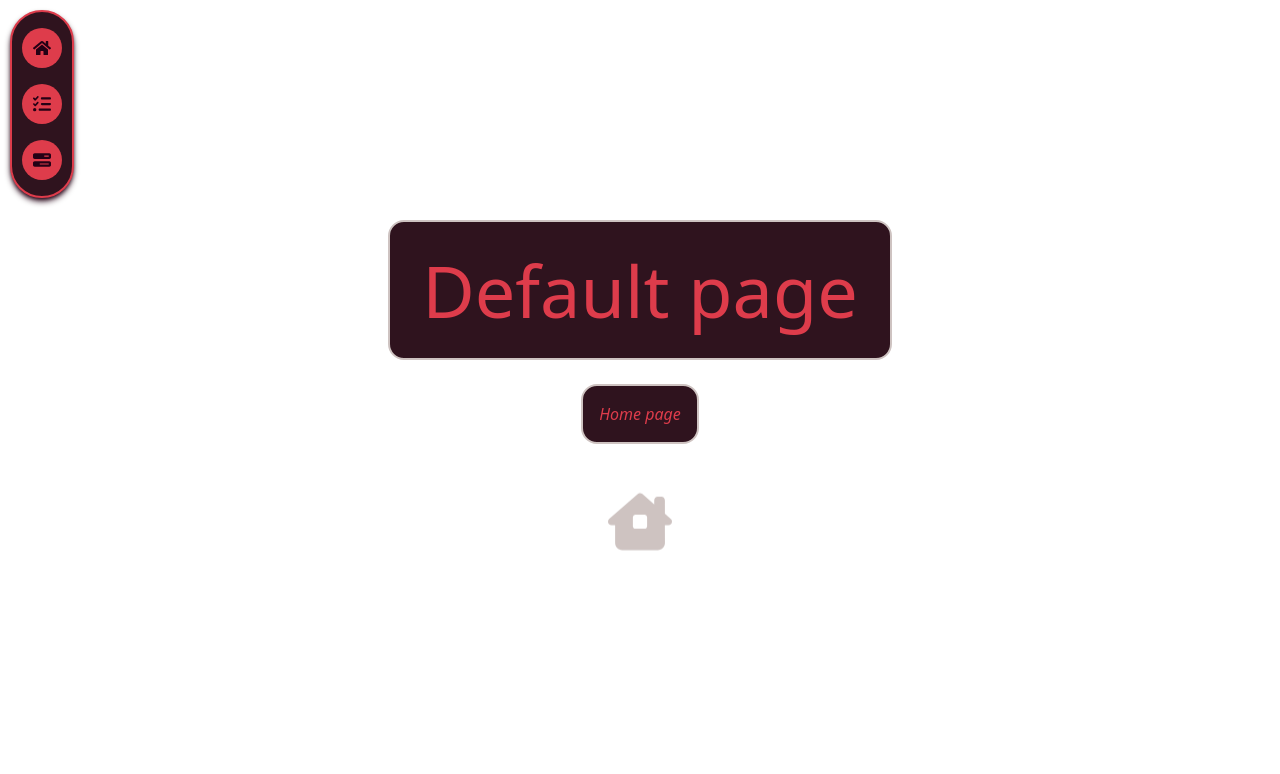
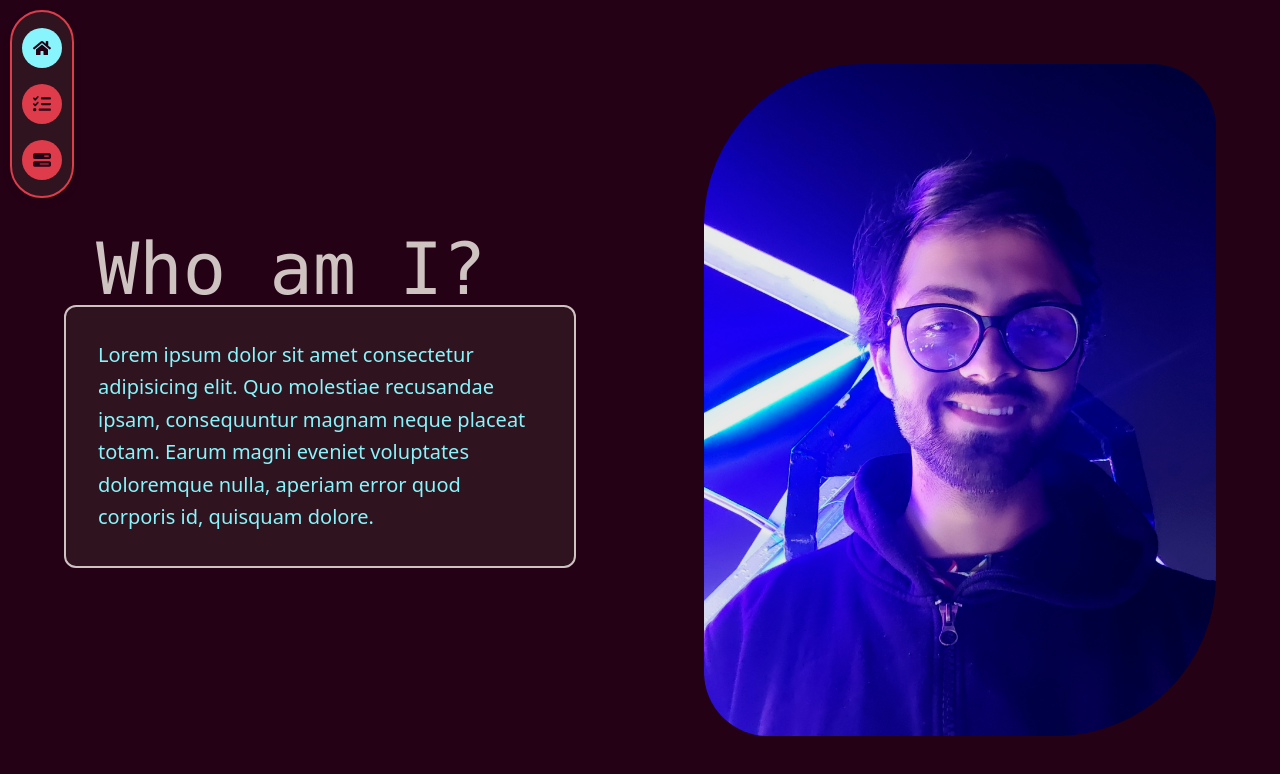
Before and after one commit to cliff-4/my-react-app, a React (Vite) app: page / in a window 1280 px wide. Shown: the top 774 px of the page. Built offline with nearby package versions, Linux system fonts and the light colour scheme.

Commit message:
feat: added home page

```diff
--- a/src/App.tsx
+++ b/src/App.tsx
@@ -2,10 +2,11 @@ import { useState } from "react";
 import Sidebar from "./components/sidebar";
 import TodoList from "./components/TodoList";
 import DefaultPage from "./components/DefaultPage";
+import Home from "./components/Home";
 
 function App() {
   const Pages = [
-    <DefaultPage content={"Home page"} />,
+    <Home />,
     <TodoList />,
     <DefaultPage content={"Page 3"} />,
     <DefaultPage content={"Page 4"} />,
@@ -13,8 +14,8 @@ function App() {
 
   const [pageIndex, setPageIndex] = useState(0);
   return (
-    <div className="flex-row">
-      <Sidebar pageSetter={setPageIndex} />
+    <div className="min-h-screen min-w-screen bg-primary">
+      <Sidebar pageSetter={setPageIndex} activeIndex={pageIndex} />
       {Pages[pageIndex]}
     </div>
   );
--- /dev/null
+++ b/src/components/Home.tsx
@@ -0,0 +1,38 @@
+import FadeIn from "./FadeIn";
+
+const ImgSrc: string = "/me.jpg";
+const Content: string =
+  "Lorem ipsum dolor sit amet consectetur adipisicing elit. Quo molestiae recusandae ipsam, consequuntur magnam neque placeat totam. Earum magni eveniet voluptates doloremque nulla, aperiam error quod corporis id, quisquam dolore.";
+
+const Home = () => {
+  return (
+    <div className="flex flex-row justify-center min-h-screen">
+      <FadeIn className="home-container text-pretty">
+        <span className="text-7xl font-mono text-quinternary pl-8 scroll-pb-6">
+          Who am I?
+        </span>
+        <div className="border-solid border-2 border-quinternary rounded-xl bg-quarternary">
+          <FadeIn delay="400">
+            <p className="text-tertiary text-xl leading-relaxed overflow-hidden m-8">
+              {Content}
+            </p>
+          </FadeIn>
+        </div>
+      </FadeIn>
+      <FadeIn delay="200" className="home-container">
+        <img
+          className="
+          object-cover h-full
+          rounded-tl-[20vh] rounded-br-[20vh] rounded-tr-[8vh] rounded-bl-[8vh]
+          hover:rounded-tl-[8vh] hover:rounded-br-[8vh] hover:rounded-tr-[20vh] hover:rounded-bl-[20vh]
+          transition-all duration-200 ease-in-out
+          "
+          src={ImgSrc}
+          alt="Aditya Mishra"
+        />
+      </FadeIn>
+    </div>
+  );
+};
+
+export default Home;
--- a/src/index.css
+++ b/src/index.css
@@ -23,4 +23,7 @@
       text-lg font-mono font-bold tracking-widest
       transition-all duration-200 scale-0 origin-left hover:translate-x-5;
   }
+  .home-container {
+    @apply w-[50vw] min-h-[100vh] max-h-[100vh] p-16 flex flex-col justify-center;
+  }
 }
```
Also changed, not shown: public/me.jpg (added).
